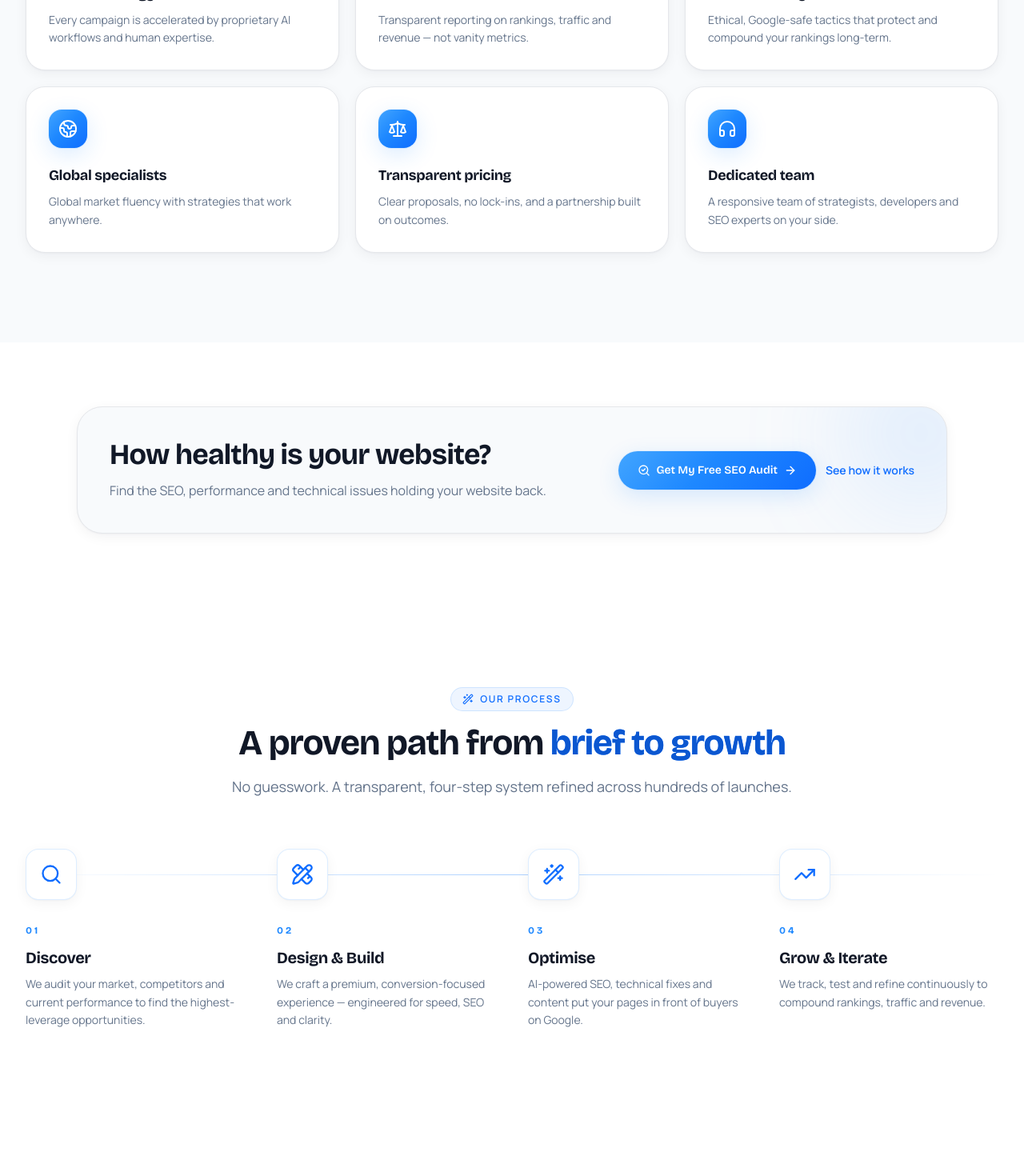
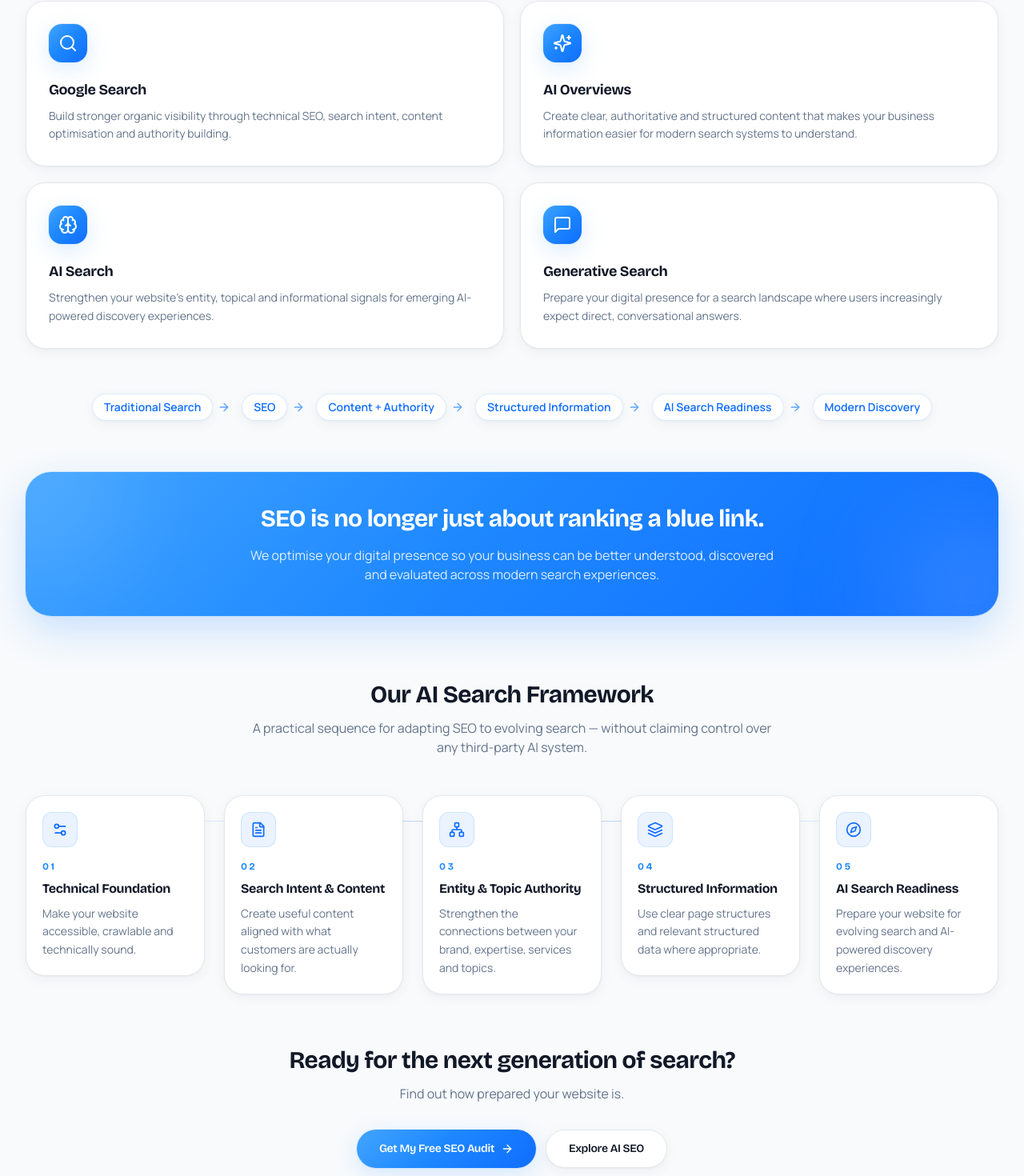
Before and after one commit to tilakbatra2002-cell/webamazee-new, a Next.js app: page / in a window 1280 px wide. Shown: the part 3900-5370 px from the top of the page at 80% size. Built offline with nearby package versions, Linux system fonts and the light colour scheme.

Commit message:
feat: add AI search section to homepage

```diff
--- a/src/app/page.tsx
+++ b/src/app/page.tsx
@@ -1,5 +1,6 @@
 import { Hero } from "@/components/sections/hero";
 import { Services } from "@/components/sections/services";
+import { AISearch } from "@/components/sections/ai-search";
 import { Why } from "@/components/sections/why";
 import { AuditCta } from "@/components/sections/audit-cta";
 import { Process } from "@/components/sections/process";
@@ -25,6 +26,7 @@ export default function Home() {
       <JsonLd data={faqSchema(homeFaqs)} />
       <Hero />
       <Services />
+      <AISearch />
       <Why />
       <AuditCta />
       <Process />
--- /dev/null
+++ b/src/components/sections/ai-search.tsx
@@ -0,0 +1,227 @@
+"use client";
+
+import { motion } from "framer-motion";
+import {
+  ArrowDown,
+  ArrowRight,
+  Brain,
+  Compass,
+  FileText,
+  Layers,
+  MessageSquare,
+  Network,
+  Search,
+  Settings2,
+  Sparkles,
+} from "lucide-react";
+import { Button, Section, SectionHeading } from "@/components/ui";
+import { Eyebrow } from "../ui/eyebrow";
+import { staggerContainer, staggerItem } from "../ui/reveal";
+import { SpotlightCard } from "../ui/spotlight-card";
+
+const capabilities = [
+  {
+    icon: Search,
+    title: "Google Search",
+    desc: "Build stronger organic visibility through technical SEO, search intent, content optimisation and authority building.",
+  },
+  {
+    icon: Sparkles,
+    title: "AI Overviews",
+    desc: "Create clear, authoritative and structured content that makes your business information easier for modern search systems to understand.",
+  },
+  {
+    icon: Brain,
+    title: "AI Search",
+    desc: "Strengthen your website's entity, topical and informational signals for emerging AI-powered discovery experiences.",
+  },
+  {
+    icon: MessageSquare,
+    title: "Generative Search",
+    desc: "Prepare your digital presence for a search landscape where users increasingly expect direct, conversational answers.",
+  },
+];
+
+const pipeline = [
+  "Traditional Search",
+  "SEO",
+  "Content + Authority",
+  "Structured Information",
+  "AI Search Readiness",
+  "Modern Discovery",
+];
+
+const framework = [
+  {
+    step: "01",
+    icon: Settings2,
+    title: "Technical Foundation",
+    desc: "Make your website accessible, crawlable and technically sound.",
+  },
+  {
+    step: "02",
+    icon: FileText,
+    title: "Search Intent & Content",
+    desc: "Create useful content aligned with what customers are actually looking for.",
+  },
+  {
+    step: "03",
+    icon: Network,
+    title: "Entity & Topic Authority",
+    desc: "Strengthen the connections between your brand, expertise, services and topics.",
+  },
+  {
+    step: "04",
+    icon: Layers,
+    title: "Structured Information",
+    desc: "Use clear page structures and relevant structured data where appropriate.",
+  },
+  {
+    step: "05",
+    icon: Compass,
+    title: "AI Search Readiness",
+    desc: "Prepare your website for evolving search and AI-powered discovery experiences.",
+  },
+];
+
+export function AISearch() {
+  return (
+    <Section id="ai-search" className="overflow-hidden bg-surface">
+      <SectionHeading
+        eyebrow={
+          <Eyebrow>
+            <Sparkles className="h-3.5 w-3.5" /> AI Search
+          </Eyebrow>
+        }
+        title="Be visible wherever"
+        highlight="your customers search"
+        subtitle="Search is changing. Your SEO strategy should too."
+      />
+
+      <p className="mx-auto mt-6 max-w-3xl text-center text-base leading-relaxed text-slate-500 sm:text-lg">
+        People are no longer discovering businesses only through traditional search results.
+        AI-powered search experiences are changing how users find, evaluate and compare
+        information. Webamazee helps businesses build the content, structure, authority and
+        technical foundation needed for modern search.
+      </p>
+
+      <motion.div
+        variants={staggerContainer}
+        initial="hidden"
+        whileInView="show"
+        viewport={{ once: true, margin: "-60px" }}
+        className="mt-14 grid gap-5 sm:grid-cols-2"
+      >
+        {capabilities.map((card) => (
+          <motion.div key={card.title} variants={staggerItem} className="h-full">
+            <SpotlightCard className="h-full rounded-3xl">
+              <article className="group relative h-full overflow-hidden rounded-3xl border border-line bg-white p-7 shadow-soft transition-all duration-500 hover:-translate-y-1.5 hover:border-brand-600/20 hover:shadow-glow-lg">
+                <span className="pointer-events-none absolute -right-8 -top-8 h-24 w-24 rounded-full bg-brand-400/0 blur-2xl transition-all duration-500 group-hover:bg-brand-400/25" />
+                <span className="mb-5 grid h-12 w-12 place-items-center rounded-2xl bg-brand-gradient text-white shadow-glow transition-transform duration-500 group-hover:-rotate-6 group-hover:scale-110">
+                  <card.icon className="h-6 w-6" aria-hidden />
+                </span>
+                <h3 className="font-display text-lg font-bold text-ink">{card.title}</h3>
+                <p className="mt-2 text-sm leading-relaxed text-slate-500">{card.desc}</p>
+              </article>
+            </SpotlightCard>
+          </motion.div>
+        ))}
+      </motion.div>
+
+      <motion.ol
+        initial={{ opacity: 0, y: 24 }}
+        whileInView={{ opacity: 1, y: 0 }}
+        viewport={{ once: true, margin: "-80px" }}
+        transition={{ duration: 0.7, ease: [0.22, 1, 0.36, 1] }}
+        className="mt-14 flex flex-col items-center gap-2 sm:flex-row sm:flex-wrap sm:justify-center sm:gap-x-2 sm:gap-y-3"
+        aria-label="How search visibility is built"
+      >
+        {pipeline.map((label, i) => (
+          <li key={label} className="flex flex-col items-center sm:flex-row sm:items-center">
+            <span className="rounded-full border border-brand-600/15 bg-white px-3.5 py-1.5 text-xs font-semibold text-brand-700 shadow-soft sm:text-sm">
+              {label}
+            </span>
+            {i < pipeline.length - 1 && (
+              <span className="my-1 text-brand-400 sm:mx-1.5 sm:my-0" aria-hidden>
+                <ArrowDown className="h-4 w-4 sm:hidden" />
+                <ArrowRight className="hidden h-4 w-4 sm:block" />
+              </span>
+            )}
+          </li>
+        ))}
+      </motion.ol>
+
+      <motion.div
+        initial={{ opacity: 0, y: 28 }}
+        whileInView={{ opacity: 1, y: 0 }}
+        viewport={{ once: true, margin: "-80px" }}
+        transition={{ duration: 0.7, ease: [0.22, 1, 0.36, 1] }}
+        className="relative mt-16 overflow-hidden rounded-[2rem] bg-brand-gradient p-8 text-center shadow-glow-lg sm:p-10"
+      >
+        <div className="pointer-events-none absolute -left-16 -top-16 h-48 w-48 rounded-full bg-white/10 blur-3xl" />
+        <div className="pointer-events-none absolute -bottom-16 -right-16 h-48 w-48 rounded-full bg-brand-300/30 blur-3xl" />
+        <h3 className="relative font-display text-2xl font-bold leading-tight text-white sm:text-3xl text-balance">
+          SEO is no longer just about ranking a blue link.
+        </h3>
+        <p className="relative mx-auto mt-4 max-w-2xl text-sm leading-relaxed text-white/85 sm:text-base">
+          We optimise your digital presence so your business can be better understood, discovered
+          and evaluated across modern search experiences.
+        </p>
+      </motion.div>
+
+      <div className="mt-20">
+        <h3 className="text-center font-display text-2xl font-bold text-ink sm:text-3xl">
+          Our AI Search Framework
+        </h3>
+        <p className="mx-auto mt-3 max-w-2xl text-center text-sm text-slate-500 sm:text-base">
+          A practical sequence for adapting SEO to evolving search — without claiming control over
+          any third-party AI system.
+        </p>
+
+        <div className="relative mt-12">
+          <span
+            aria-hidden
+            className="pointer-events-none absolute left-0 right-0 top-8 hidden h-px bg-gradient-to-r from-transparent via-brand-200 to-transparent lg:block"
+          />
+          <motion.ol
+            variants={staggerContainer}
+            initial="hidden"
+            whileInView="show"
+            viewport={{ once: true, margin: "-60px" }}
+            className="grid gap-6 sm:grid-cols-2 lg:grid-cols-5"
+          >
+            {framework.map((item) => (
+              <motion.li key={item.step} variants={staggerItem} className="relative">
+                <div className="rounded-3xl border border-line bg-white p-5 shadow-soft">
+                  <span className="grid h-11 w-11 place-items-center rounded-xl border border-brand-600/15 bg-brand-50 text-brand-700">
+                    <item.icon className="h-5 w-5" aria-hidden />
+                  </span>
+                  <p className="mt-4 font-display text-xs font-bold tracking-[0.22em] text-brand-600">
+                    {item.step}
+                  </p>
+                  <h4 className="mt-2 font-display text-base font-bold text-ink">{item.title}</h4>
+                  <p className="mt-2 text-sm leading-relaxed text-slate-500">{item.desc}</p>
+                </div>
+              </motion.li>
+            ))}
+          </motion.ol>
+        </div>
+      </div>
+
+      <div className="mt-16 text-center">
+        <h3 className="font-display text-2xl font-bold text-ink sm:text-3xl">
+          Ready for the next generation of search?
+        </h3>
+        <p className="mt-3 text-slate-500">Find out how prepared your website is.</p>
+        <div className="mt-8 flex flex-col items-center justify-center gap-3 sm:flex-row">
+          <Button href="/free-seo-audit" withArrow>
+            Get My Free SEO Audit
+          </Button>
+          <Button href="/services/ai-seo" variant="secondary">
+            Explore AI SEO
+          </Button>
+        </div>
+      </div>
+    </Section>
+  );
+}
```
